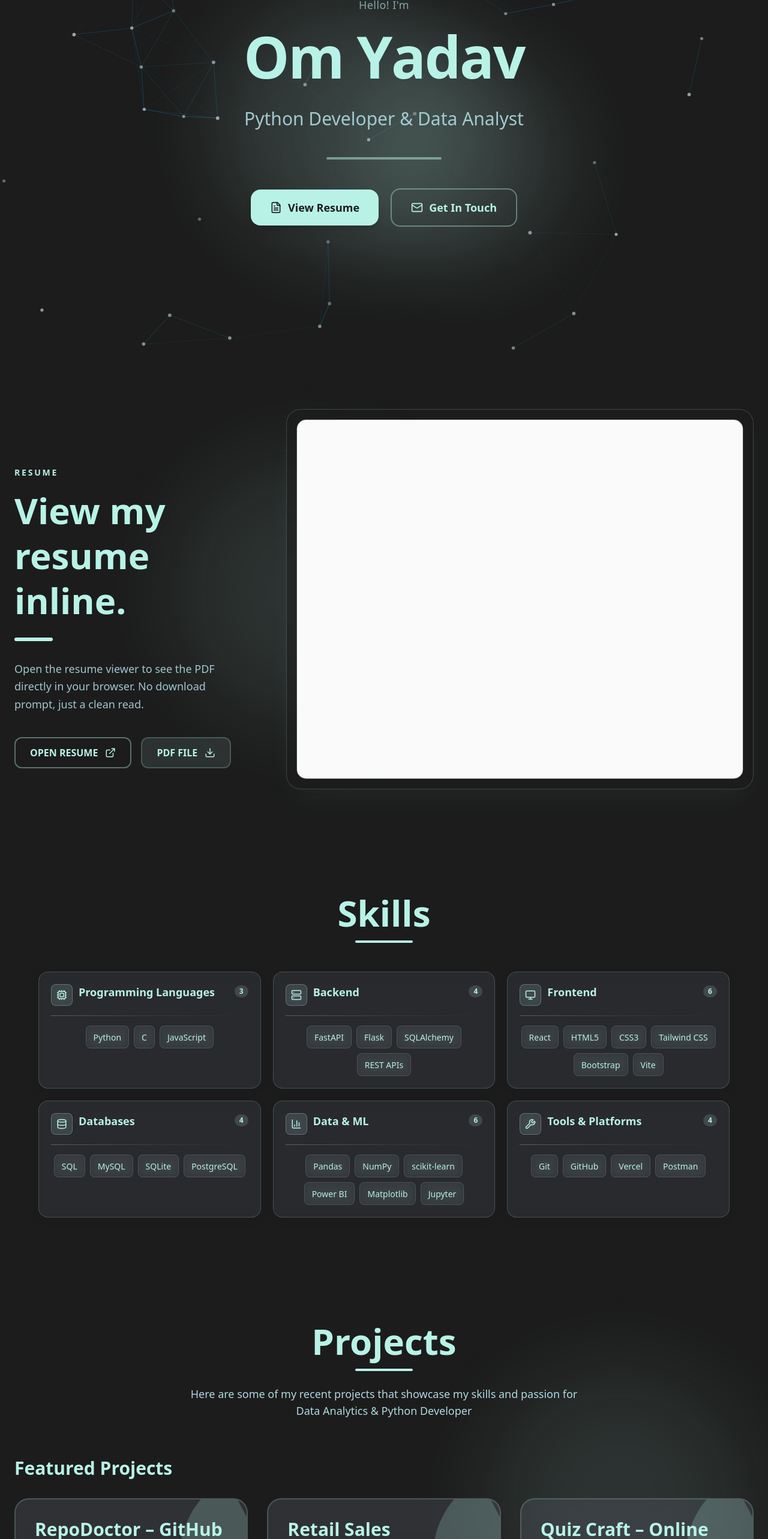
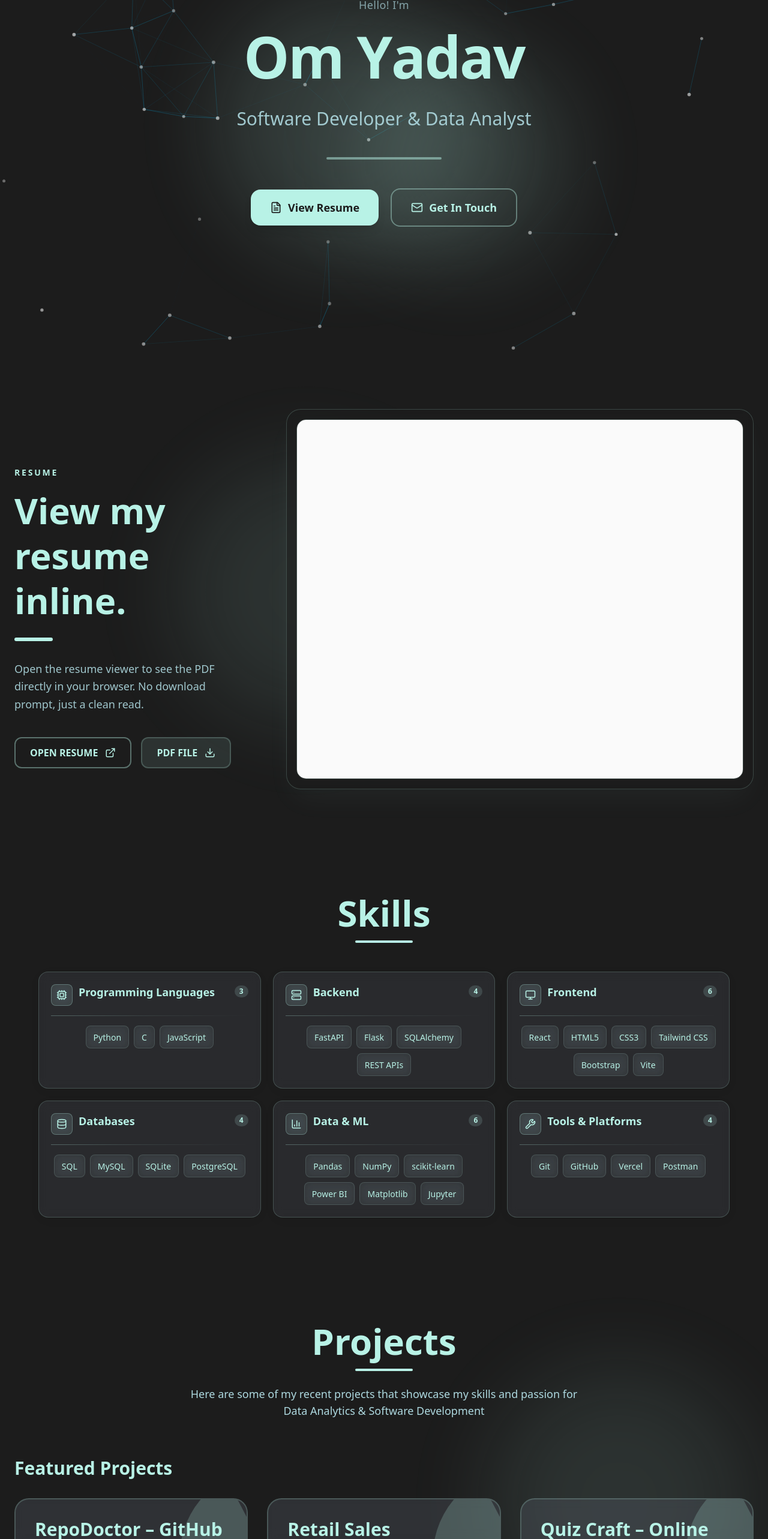
Before and after one commit to omyadav3131/portfolio, a React (Vite) app: page / in a window 1280 px wide. Shown: the part 214-2780 px from the top of the page at 60% size. Built offline with nearby package versions, Linux system fonts and the light colour scheme.

Commit message:
Update job title to Software Developer for better logic and professionalism

```diff
--- a/src/components/Hero.jsx
+++ b/src/components/Hero.jsx
@@ -140,7 +140,7 @@ function Hero() {
             theme === "dark" ? "text-[#aed9e0]/90" : "text-[#5e6472]/80"
           }`}
         >
-          Python Developer & Data Analyst
+          Software Developer & Data Analyst
         </motion.p>
 
         {/* Decorative line */}
--- a/src/components/Projects.jsx
+++ b/src/components/Projects.jsx
@@ -103,7 +103,7 @@ function Projects() {
                         className={`text-lg max-w-2xl mx-auto ${theme === "dark" ? "text-[#aed9e0]" : "text-[#5e6472]"
                             } opacity-90`}
                     >
-                        Here are some of my recent projects that showcase my skills and passion for Data Analytics & Python Developer
+                        Here are some of my recent projects that showcase my skills and passion for Data Analytics & Software Development
                     </motion.p>
                 </motion.div>
 
```
